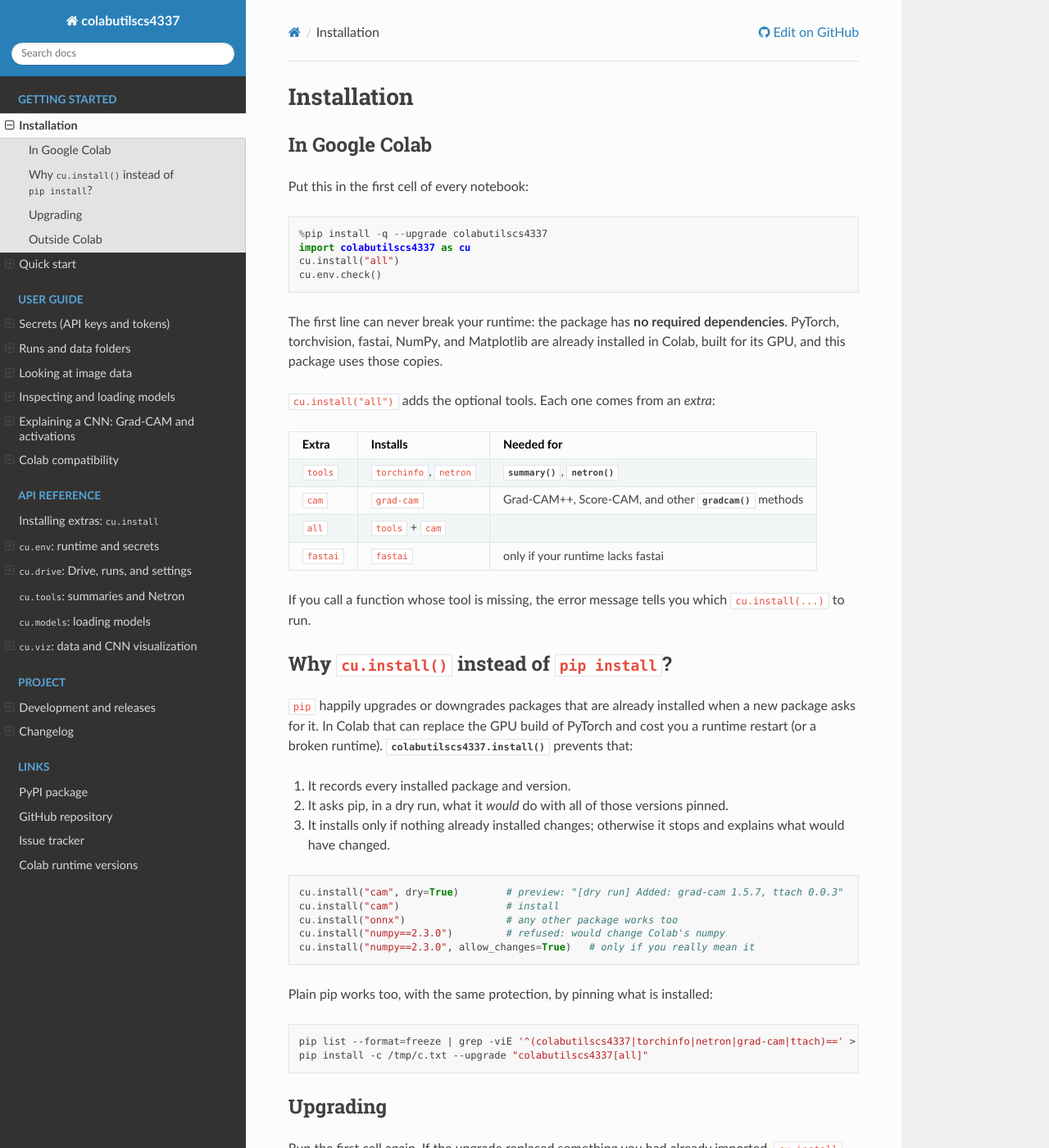
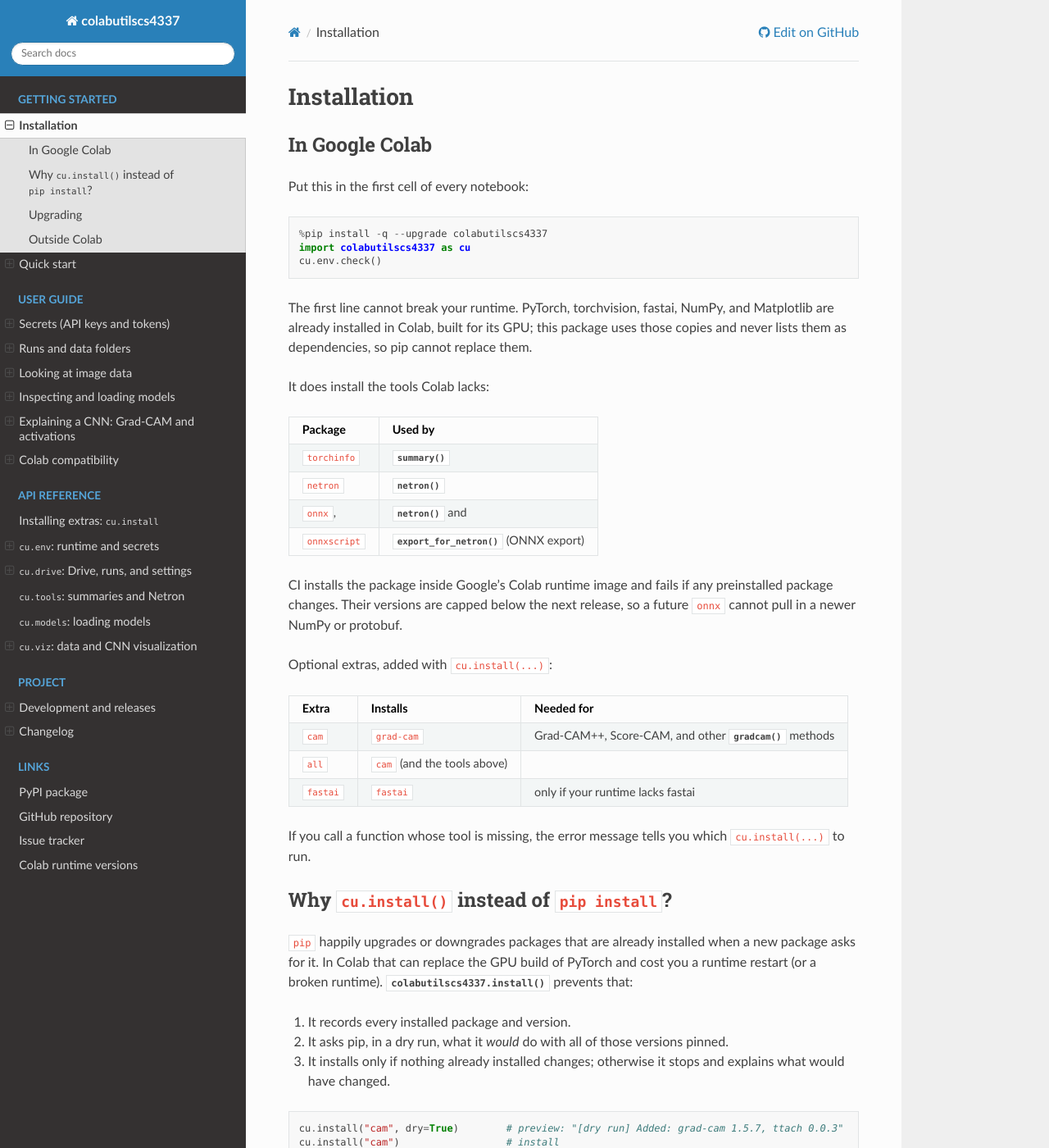
Before and after one commit to TXSTCODEPLAYGROUND/ColabUtilsCS4337, a Sphinx documentation site: the page built from docs/installation.rst, in a window 1280 px wide and 1400 px high. Shown: the whole window at 82% size. Built offline with Sphinx 7.4.7 and the Read the Docs theme 3.1.0, drawn with Linux system fonts in a browser that asks for light colours; some of the changed text lies outside the part shown.

Commit message:
Install torchinfo, netron, onnx, onnxscript with the package; Netron exports ONNX by default
Co-authored-by: Cursor <cursoragent@cursor.com>

```diff
--- a/docs/index.rst
+++ b/docs/index.rst
@@ -18,7 +18,6 @@ One import gives you short, safe helpers for the chores around every assignment:
    %pip install -q --upgrade colabutilscs4337
    import colabutilscs4337 as cu
 
-   cu.install("all")                        # torchinfo, netron, grad-cam (safely)
    cu.env.load_secrets("WANDB_API_KEY")     # from the Colab Secrets panel
    run = cu.drive.new_run("baseline")       # MyDrive/runs/<notebook>_<time>_baseline/
    cu.viz.show_by_class(train_ds)           # one row of examples per class
--- a/docs/installation.rst
+++ b/docs/installation.rst
@@ -10,23 +10,35 @@ Put this in the first cell of every notebook:
 
    %pip install -q --upgrade colabutilscs4337
    import colabutilscs4337 as cu
-   cu.install("all")
    cu.env.check()
 
-The first line can never break your runtime: the package has **no required
-dependencies**. PyTorch, torchvision, fastai, NumPy, and Matplotlib are already
-installed in Colab, built for its GPU, and this package uses those copies.
+The first line cannot break your runtime. PyTorch, torchvision, fastai, NumPy, and
+Matplotlib are already installed in Colab, built for its GPU; this package uses
+those copies and never lists them as dependencies, so pip cannot replace them.
 
-``cu.install("all")`` adds the optional tools. Each one comes from an *extra*:
+It does install the tools Colab lacks:
+
+==================  =============================================================
+Package             Used by
+==================  =============================================================
+``torchinfo``       :func:`~colabutilscs4337.tools.summary`
+``netron``          :func:`~colabutilscs4337.tools.netron`
+``onnx``,           :func:`~colabutilscs4337.tools.netron` and
+``onnxscript``      :func:`~colabutilscs4337.tools.export_for_netron` (ONNX export)
+==================  =============================================================
+
+CI installs the package inside Google's Colab runtime image and fails if any
+preinstalled package changes. Their versions are capped below the next release, so
+a future ``onnx`` cannot pull in a newer NumPy or protobuf.
+
+Optional extras, added with ``cu.install(...)``:
 
 ============  ===================================  ==================================
 Extra         Installs                             Needed for
 ============  ===================================  ==================================
-``tools``     ``torchinfo``, ``netron``            :func:`~colabutilscs4337.tools.summary`,
-                                                   :func:`~colabutilscs4337.tools.netron`
 ``cam``       ``grad-cam``                         Grad-CAM++, Score-CAM, and other
                                                    :func:`~colabutilscs4337.viz.gradcam` methods
-``all``       ``tools`` + ``cam``
+``all``       ``cam`` (and the tools above)
 ``fastai``    ``fastai``                           only if your runtime lacks fastai
 ============  ===================================  ==================================
 
@@ -58,7 +70,7 @@ Plain pip works too, with the same protection, by pinning what is installed:
 
 .. code-block:: bash
 
-   pip list --format=freeze | grep -viE '^(colabutilscs4337|torchinfo|netron|grad-cam|ttach)==' > /tmp/c.txt
+   pip list --format=freeze | grep -viE '^(colabutilscs4337|torchinfo|netron|onnx|onnxscript|onnx-ir|grad-cam|ttach)==' > /tmp/c.txt
    pip install -c /tmp/c.txt --upgrade "colabutilscs4337[all]"
 
 Upgrading
--- a/docs/quickstart.rst
+++ b/docs/quickstart.rst
@@ -11,7 +11,6 @@ A typical assignment notebook, top to bottom. Every step is one line.
    %pip install -q --upgrade colabutilscs4337
    import colabutilscs4337 as cu
 
-   cu.install("all")                      # optional tools, never touches torch/fastai
    cu.env.check()                         # versions vs. the tested Colab runtime
    cu.env.load_secrets("WANDB_API_KEY")   # only if you use W&B (see :doc:`guide/secrets`)
 
```
Also changed, not shown: other parts of docs/installation.rst (+1 -1 lines), CHANGELOG.md (+5 -0 lines), README.md (+11 -10 lines), docs/guide/model_inspection.rst (+19 -7 lines), pyproject.toml (+11 -3 lines), 6 other files.
